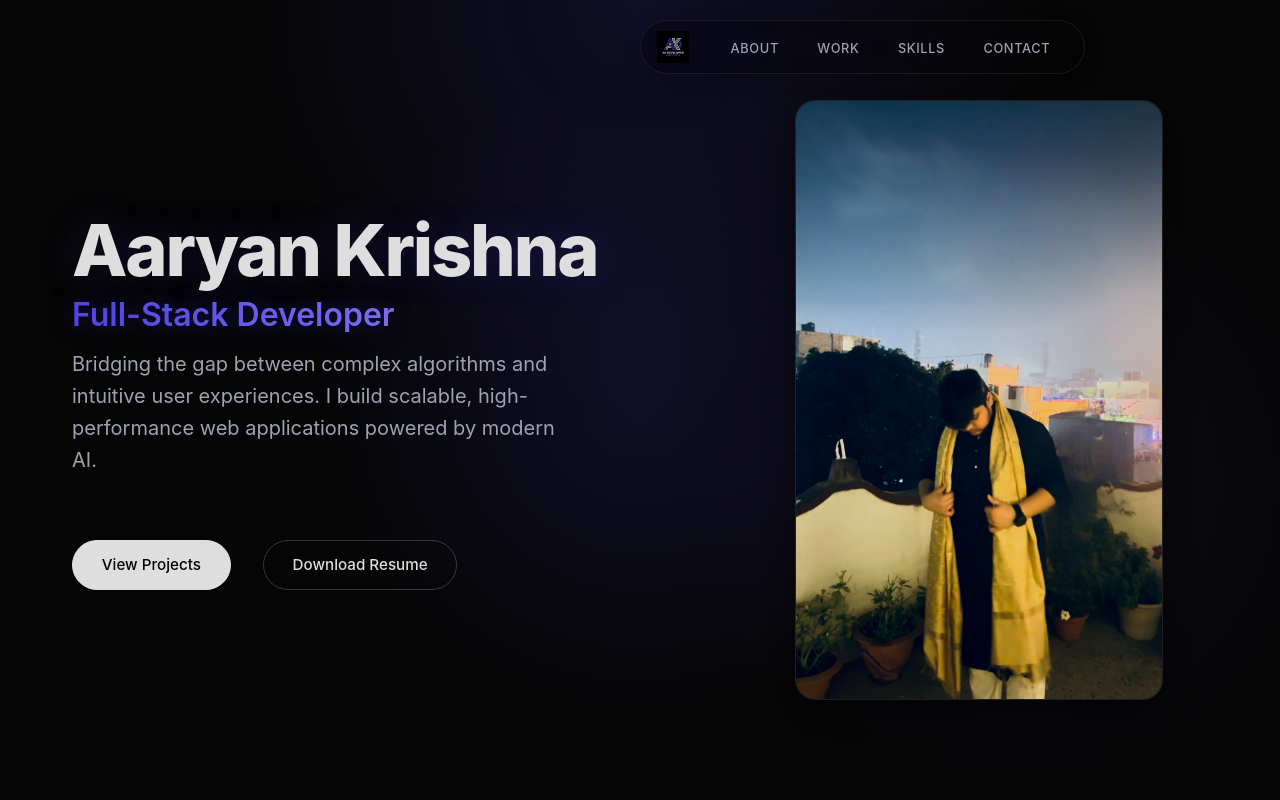
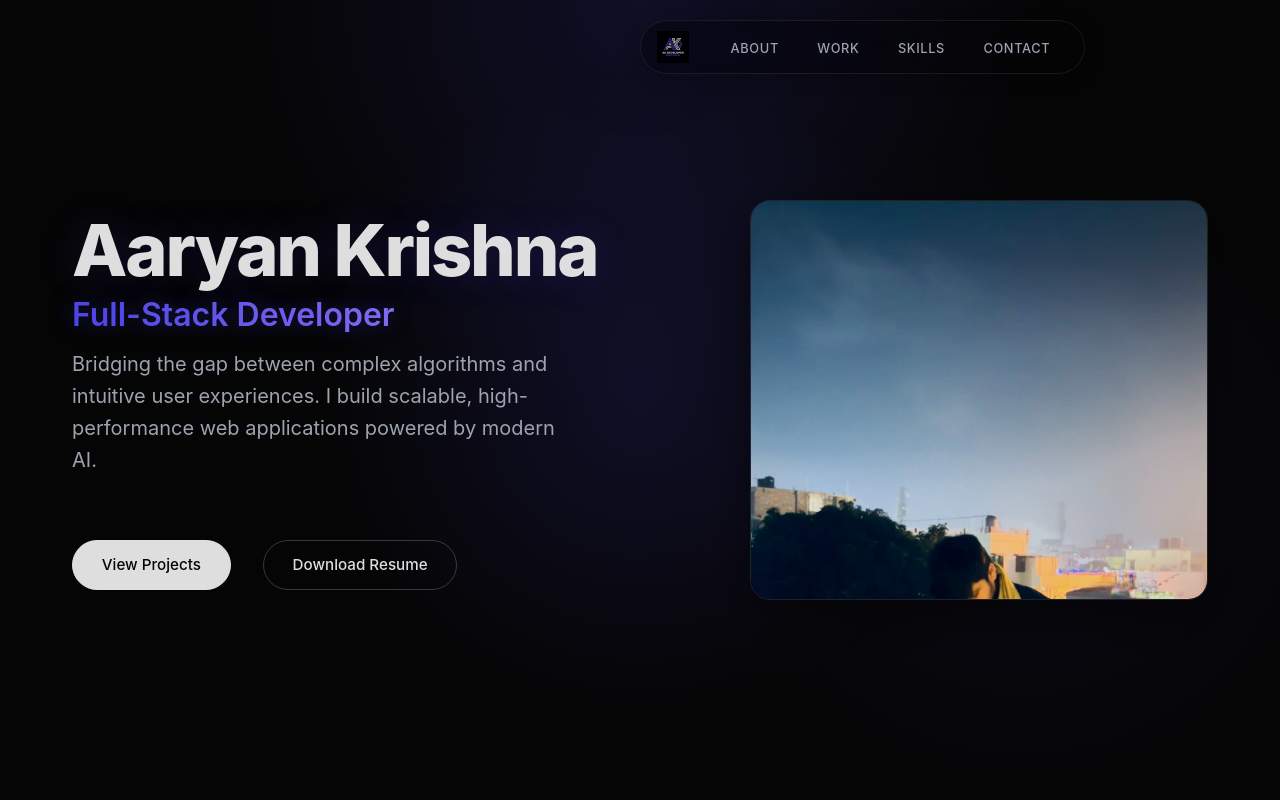
Before and after one commit to aaryan-codes56/portfolio, a React (Vite) app: page / in a window 1280 px wide. Shown: the top 800 px of the page. Built offline with nearby package versions, Linux system fonts and the light colour scheme.

Commit message:
Fix: Crop Hero image and refine Navbar Top-Center layout

```diff
--- a/src/components/Hero/Hero.css
+++ b/src/components/Hero/Hero.css
@@ -124,14 +124,17 @@
 
 .hero-image {
     max-width: 100%;
-    height: auto;
+    height: 400px;
+    /* Fixed height for cropping */
+    width: 100%;
     border-radius: 20px;
     box-shadow: 0 20px 50px rgba(0, 0, 0, 0.5);
     border: 1px solid rgba(255, 255, 255, 0.1);
     /* Optional: Enhance image with subtle filter if needed */
     filter: brightness(0.9) contrast(1.1);
-    max-height: 600px;
     object-fit: cover;
+    object-position: top;
+    /* Crop from bottom (keep top visible) */
 }
 
 @media (max-width: 968px) {
```
